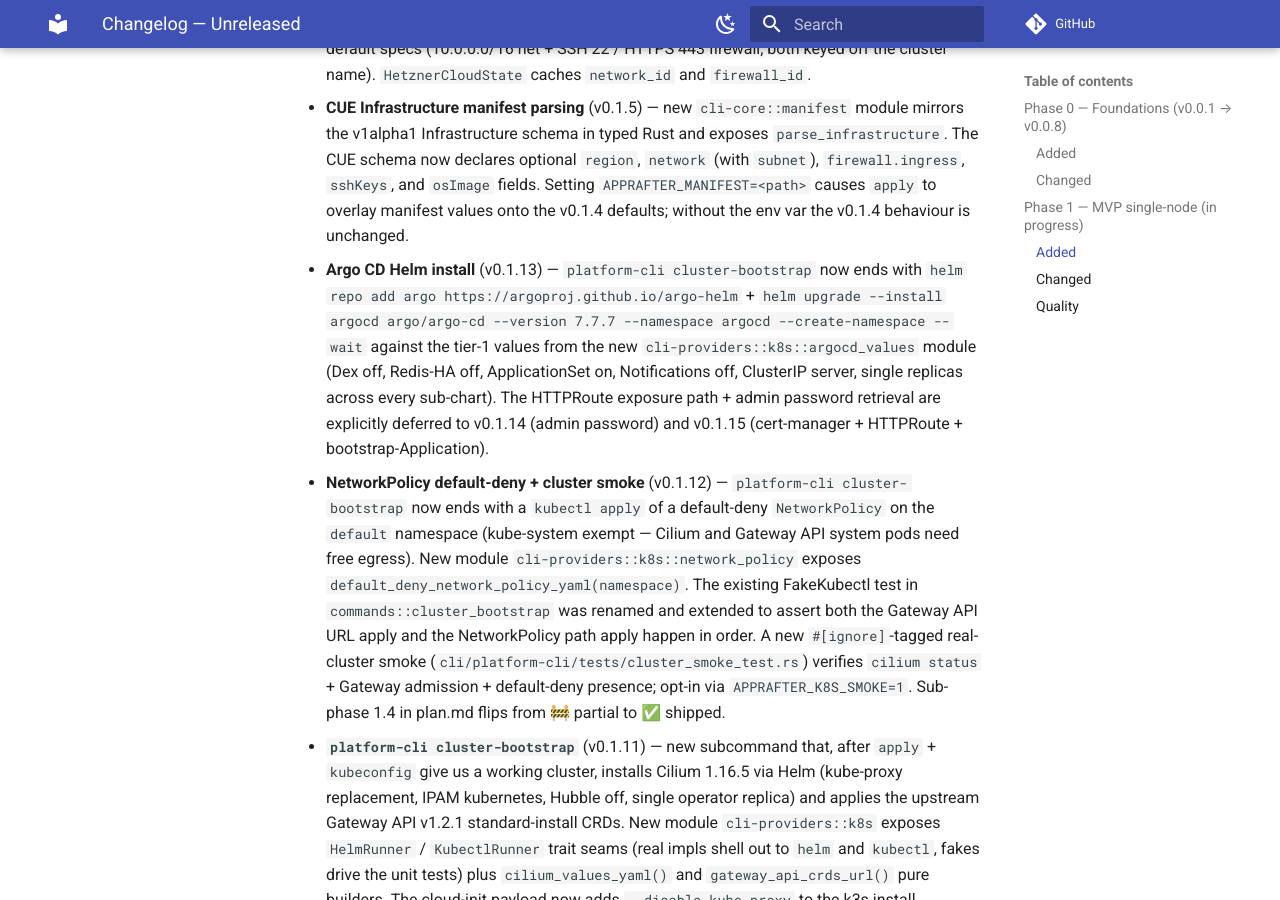
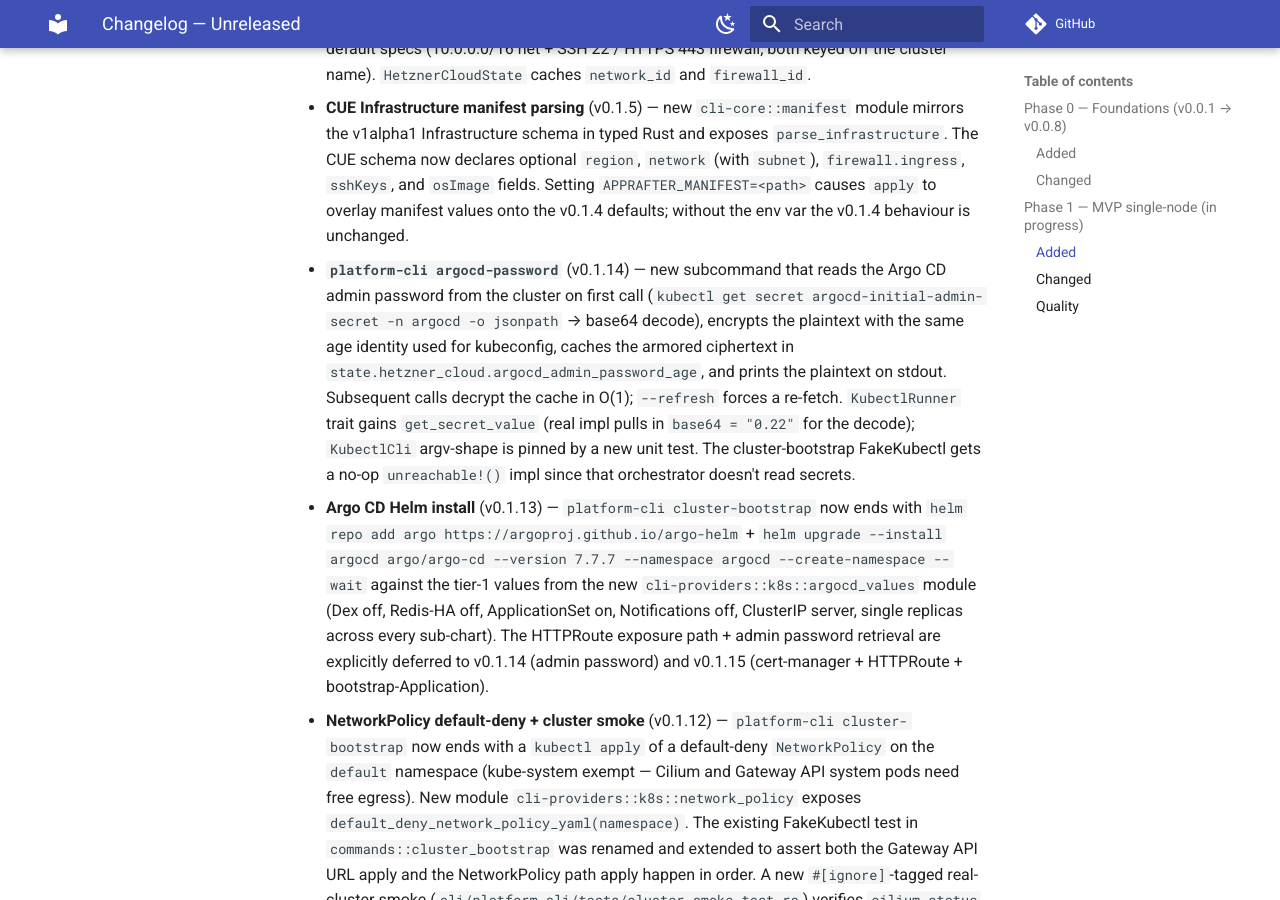
Before and after one commit to AppRafter/apprafter, an MkDocs documentation site: the page built from docs/changelog/UNRELEASED.md, in a window 1280 px wide and 900 px high, scrolled down 2335 px. Built offline with MkDocs 1.6.1 and Material for MkDocs 9.7.7, drawn with Linux system fonts in a browser that asks for light colours; comment, search, counter and statistics services are not loaded.

Commit message:
docs: close 1.5b (argocd-password) for v0.1.14
- cli/README.md: new "Reading the Argo CD admin password" section
  with the cold-fetch + cache flow and a "rotate via UI then
  --refresh" hint.
- plan.md: sub-phase 1.5 v0.1.14 поставка ticked off; status
  stays 🚧 partial — v0.1.15 (cert-manager + HTTPRoute +
  bootstrap-Application) closes the sub-phase.
- docs/changelog/UNRELEASED.md: v0.1.14 entry under Phase 1 / Added.

The integration test (cli/platform-cli/tests/argocd_password_test.rs)
exercises the cached path end-to-end: pre-create an age identity at
APPRAFTER_AGE_KEY, encrypt a known password, drop the armored blob
into state, run the binary, assert the plaintext shows up on
stdout.

Co-Authored-By: Claude Opus 4.7 (1M context) <noreply@anthropic.com>

```diff
--- a/docs/changelog/UNRELEASED.md
+++ b/docs/changelog/UNRELEASED.md
@@ -113,6 +113,19 @@ the `0.0.x` series; semver starts at 1.0.
   Setting `APPRAFTER_MANIFEST=<path>` causes `apply` to overlay
   manifest values onto the v0.1.4 defaults; without the env var
   the v0.1.4 behaviour is unchanged.
+- **`platform-cli argocd-password`** (v0.1.14) — new subcommand
+  that reads the Argo CD admin password from the cluster on first
+  call (`kubectl get secret argocd-initial-admin-secret -n argocd
+  -o jsonpath` → base64 decode), encrypts the plaintext with the
+  same age identity used for kubeconfig, caches the armored
+  ciphertext in `state.hetzner_cloud.argocd_admin_password_age`,
+  and prints the plaintext on stdout. Subsequent calls decrypt the
+  cache in O(1); `--refresh` forces a re-fetch.
+  `KubectlRunner` trait gains `get_secret_value` (real impl pulls
+  in `base64 = "0.22"` for the decode); `KubectlCli` argv-shape is
+  pinned by a new unit test. The cluster-bootstrap FakeKubectl
+  gets a no-op `unreachable!()` impl since that orchestrator
+  doesn't read secrets.
 - **Argo CD Helm install** (v0.1.13) — `platform-cli
   cluster-bootstrap` now ends with `helm repo add argo
   https://argoproj.github.io/argo-helm` + `helm upgrade --install
```
Also changed, not shown: cli/README.md (+22 -0 lines), plan.md (+4 -3 lines), 1 other file.
